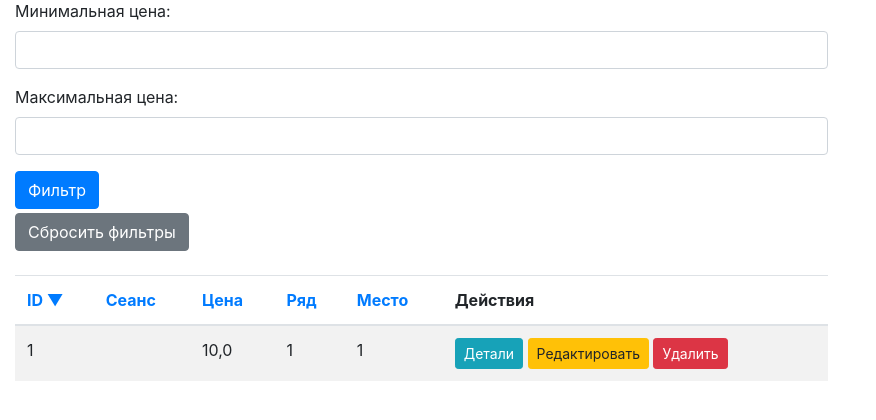
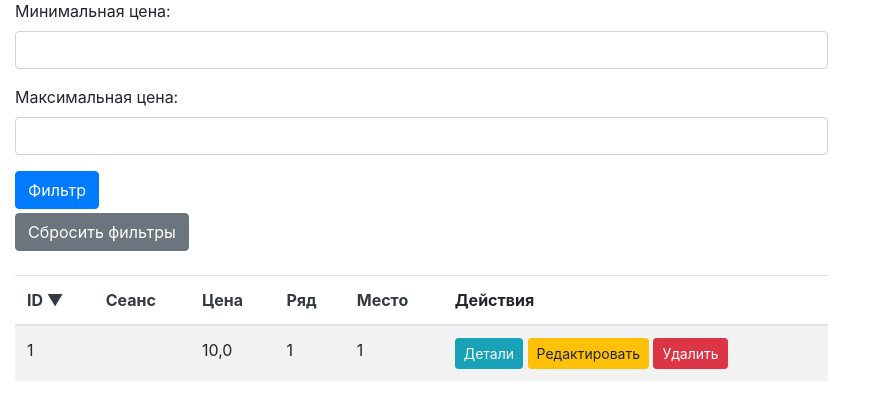
Before and after one commit to h4cktivist/database-web-app, a Django app: page /tickets/ in a window 1280 px wide. Shown: the part 171-591 px from the top of the page, without its empty margins (0-876 px from the left). Run offline with Django 4.2, Linux system fonts and the light colour scheme; tables that the repository leaves empty hold one stand-in row (values such as "Sample post"); data that the repository does not hold is empty; some libraries are stand-ins or nearby versions.

Commit message:
fix: table headers colors changed

```diff
--- a/templates/sessions/sessions.html
+++ b/templates/sessions/sessions.html
@@ -40,7 +40,7 @@
             <tr>
                 {% for column in columns %}
                     <th>
-                        <a href="?page={{ page_number }}&sort_by={{ column.field }}&sort_order={{ column.sort_order }}&start_date={{ start_date }}&end_date={{ end_date }}&session_type={{ selected_session_type }}">
+                        <a class="text-dark" href="?page={{ page_number }}&sort_by={{ column.field }}&sort_order={{ column.sort_order }}&start_date={{ start_date }}&end_date={{ end_date }}&session_type={{ selected_session_type }}">
                             {{ column.label }}
                             {% if column.field == sort_by %}
                                 {% if column.sort_order == 'asc' %}
--- a/templates/tickets/tickets.html
+++ b/templates/tickets/tickets.html
@@ -27,7 +27,7 @@
             <tr>
                 {% for column in columns %}
                     <th>
-                        <a href="?page={{ page_number }}&sort_by={{ column.field }}&sort_order={{ column.sort_order }}&min_price={{ min_price }}&max_price={{ max_price }}">
+                        <a class="text-dark" href="?page={{ page_number }}&sort_by={{ column.field }}&sort_order={{ column.sort_order }}&min_price={{ min_price }}&max_price={{ max_price }}">
                             {{ column.label }}
                             {% if column.field == sort_by %}
                                 {% if column.sort_order == 'asc' %}
```
